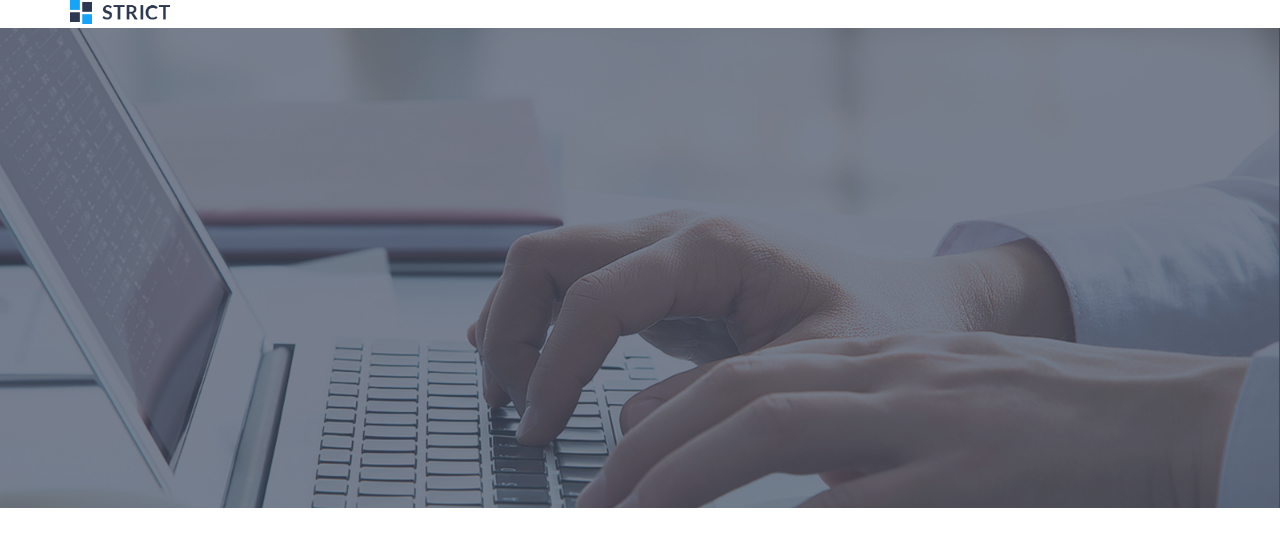
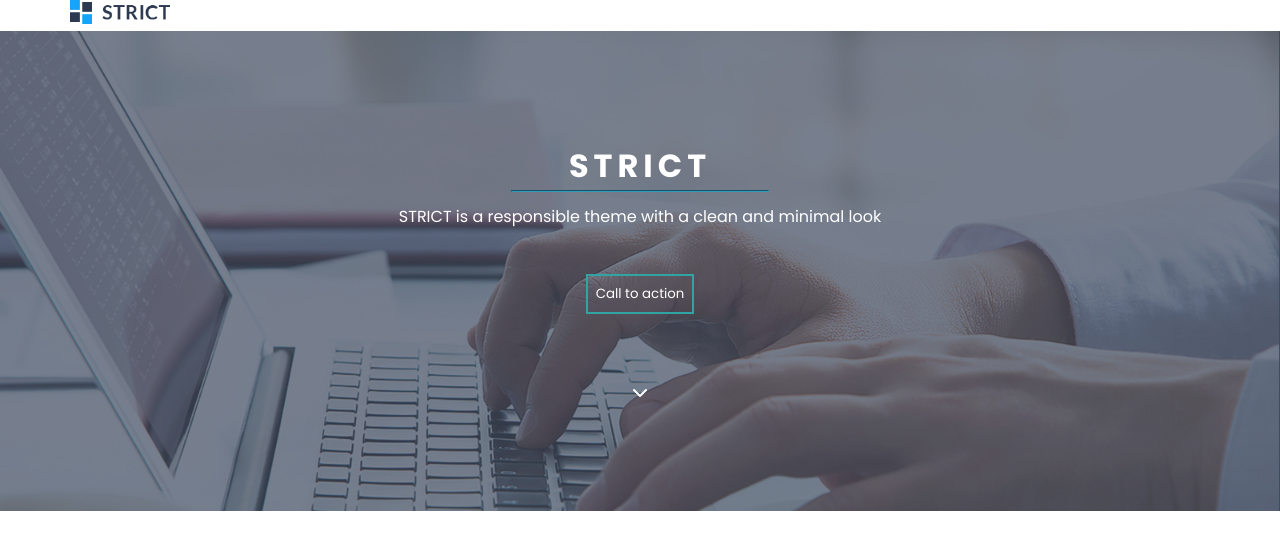
Before and after one commit to rupachakma/landing_page, a plain HTML site: page index.html in a window 1280 px wide. Drawn offline with Linux system fonts and the light colour scheme.

Commit message:
hero section done ✔

```diff
--- a/css/style.css
+++ b/css/style.css
@@ -1,6 +1,9 @@
+@import url('https://fonts.googleapis.com/css2?family=Poppins:ital,wght@0,400;0,500;0,700;1,400;1,500;1,700&display=swap');
 *{
     margin: 0;
     padding: 0;
+    font-family: 'Poppins', sans-serif;
+
 }
 
 .nav img{
@@ -10,8 +13,44 @@
 .bg_img{
     background: url("../image/banner_Image.png");
     height: 60vh;
+    min-height: 60vh;
     background-position: center center;
     background-size:cover;
     background-repeat: no-repeat;
+    color: white;
+
 
 }
+
+.hero_content{
+    /* padding: 20em 0; */
+    height: 60vh;
+    display:flex;
+    flex-direction: column;
+    justify-content: center;
+    align-items: center;
+}
+.bg_img h2{
+    text-align: center;
+    font-size: 2em;
+    text-transform: uppercase;
+    letter-spacing: 5px;
+}
+.bg_img hr{
+
+    width: 20%;
+    margin: 0 auto;
+    margin-bottom: 12px;
+    border-color: rgb(47, 154, 186);
+}
+.btn{
+    background-color: transparent;
+    padding: 8px;
+    border-color: rgb(49, 163, 163);
+    border-style: solid;
+    color: white;
+    margin-top: 45px;
+}
+i{
+    margin-top: 70px;
+}
--- a/index.html
+++ b/index.html
@@ -5,15 +5,30 @@
     <meta name="viewport" content="width=device-width, initial-scale=1.0">
     <title>Strict</title>
     <link rel="stylesheet" href="./css/style.css">
+    <link rel="stylesheet" href="https://cdnjs.cloudflare.com/ajax/libs/font-awesome/6.4.2/css/all.min.css" integrity="sha512-z3gLpd7yknf1YoNbCzqRKc4qyor8gaKU1qmn+CShxbuBusANI9QpRohGBreCFkKxLhei6S9CQXFEbbKuqLg0DA==" crossorigin="anonymous" referrerpolicy="no-referrer" />
 </head>
 <body>
+    <!-- navbar start -->
    <div class="container">
-    <div class="nav">
-        <img src="./image/Logo.png" alt="logo">
+        <div class="nav">
+            <img src="./image/Logo.png" alt="logo">
+        </div>
+    </div>
+<!-- navbar end -->
+ <!-- hero section start -->
+   <div class="bg_img">
+    <div class="hero_content">
+        <h2>strict</h2>
+    <hr>
+    <p>STRICT is a responsible theme with a clean and minimal look</p>
+    <button class="btn">Call to action</button>
+    <!-- <svg xmlns="http://www.w3.org/2000/svg" fill="none" viewBox="0 0 24 24" stroke-width="1" stroke="currentColor" style="width:32px;">
+        <path stroke-linecap="round" stroke-linejoin="round" d="M19.5 8.25l-7.5 7.5-7.5-7.5" />
+      </svg> -->
+      <i class="fa-solid fa-chevron-down"></i>
+
     </div>
    </div>
-   <div class="bg_img">
-
-   </div>
+   <!-- hero section end -->
 </body>
 </html>
```
